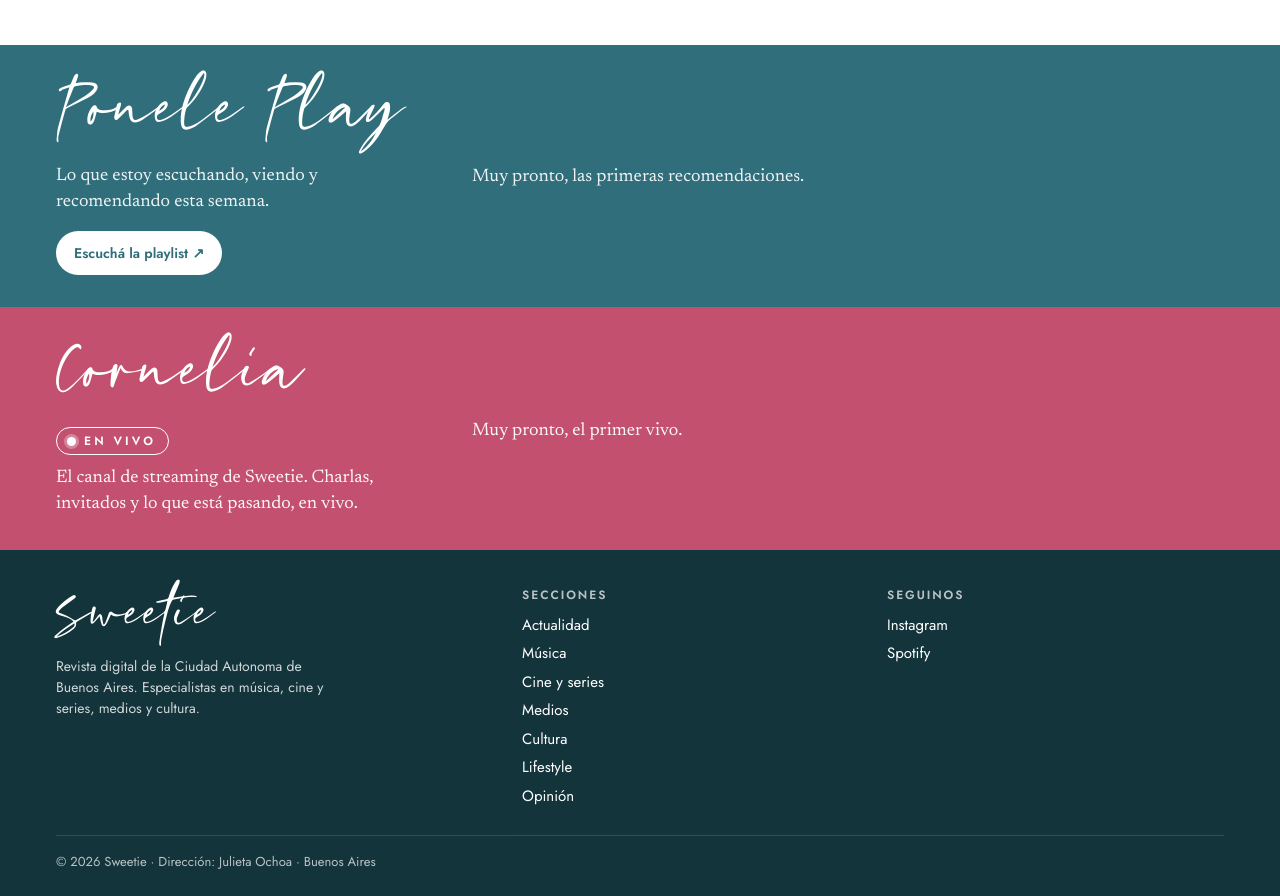
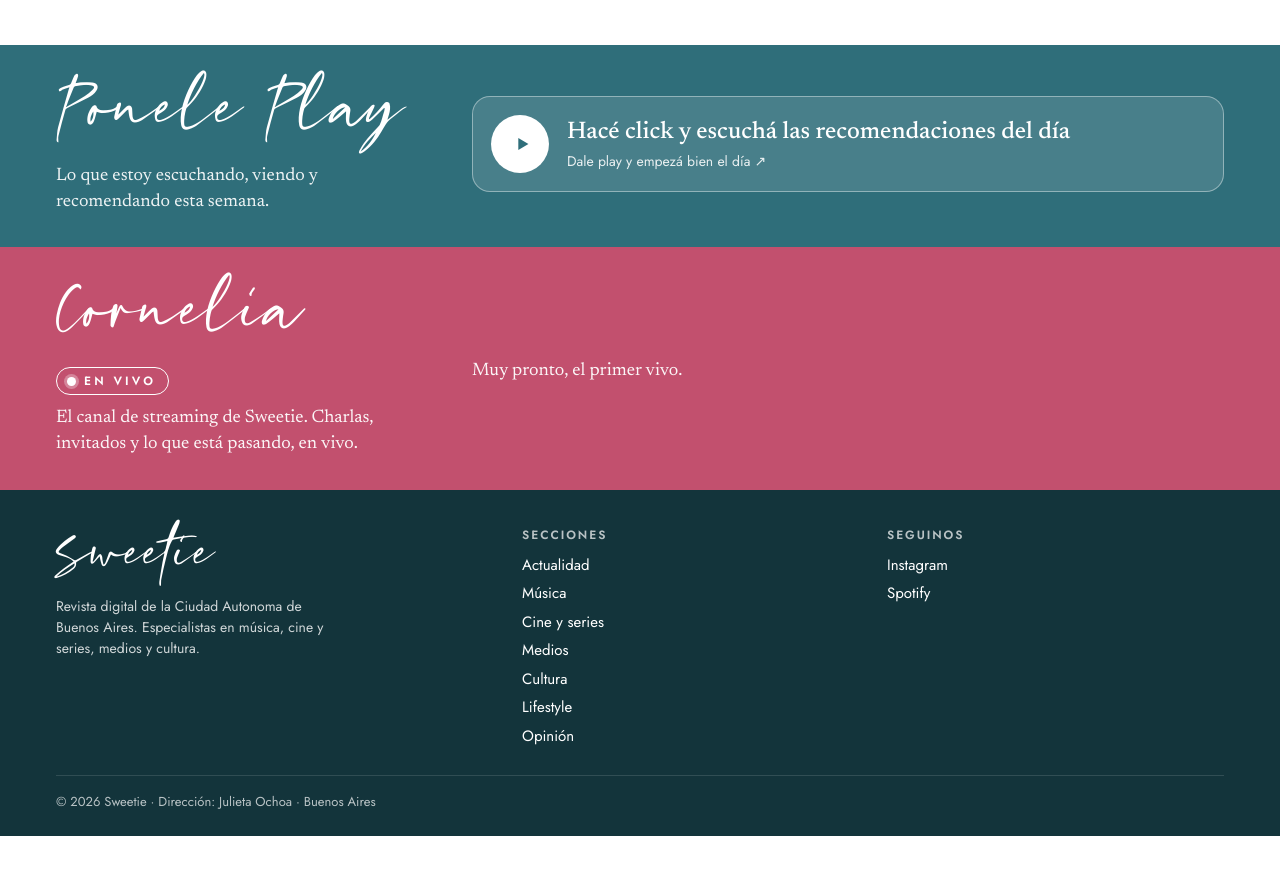
Before and after one commit to sweetiemagazinecom-ui/sweetie, a plain HTML site: page index.html in a window 1280 px wide. Shown: the part 1281-2177 px from the top of the page. After the commit the page ends 2117 px from the top, so only its background shows below. Drawn offline with nearby package versions, Linux system fonts and the light colour scheme.

Commit message:
Add files via upload

```diff
--- a/index.html
+++ b/index.html
@@ -129,6 +129,13 @@ a:hover .h{text-decoration:underline;text-decoration-thickness:1px;text-underlin
 .pp-list .vol{color:#fff;opacity:.75}
 .pp-list .h{font-size:19px;color:#fff}
 .pp-list .ph{aspect-ratio:1/1;background:rgba(255,255,255,.12)}
+.pp-cta{align-self:center;display:flex;align-items:center;gap:18px;padding:18px 24px 18px 18px;border-radius:18px;background:rgba(255,255,255,.12);border:1px solid rgba(255,255,255,.4);color:#fff;text-decoration:none;transition:background .2s}
+.pp-cta:hover{background:rgba(255,255,255,.2)}
+.pp-play{flex:none;width:58px;height:58px;border-radius:50%;background:#fff;color:var(--band-deep);display:grid;place-items:center;padding-left:3px;transition:transform .2s}
+.pp-cta:hover .pp-play{transform:scale(1.06)}
+.pp-txt{display:flex;flex-direction:column;gap:4px;min-width:0}
+.pp-txt b{font-family:var(--head);font-weight:500;font-size:clamp(19px,2.2vw,24px);line-height:1.25}
+.pp-txt small{font-size:14px;opacity:.88}
 .pp-empty{font-family:var(--head);font-size:18px;opacity:.85;align-self:center}
 /* página de sección */
 .sechead{padding-bottom:16px;margin-bottom:24px;border-bottom:3px double var(--rule-strong)}
@@ -275,8 +282,8 @@ function coBand(){
 function ppBand(exclude){
   var pp=sorted().filter(function(a){return inSec(a,'ponele-play')&&exclude.indexOf(a)<0}).slice(0,3);
   return '<section class="pp-band" aria-label="Ponele Play"><div class="wrap"><div><h2>Ponele Play</h2><p>'+esc(DATA.ppText||'Lo que estoy escuchando, viendo y recomendando.')+'</p>'+
-    (DATA.playlist?'<a class="go" href="'+esc(DATA.playlist)+'" target="_blank" rel="noopener">Escuchá la playlist ↗</a>':'')+'</div>'+
-    (pp.length?'<div class="pp-list">'+pp.map(function(a){return '<a class="card" href="'+href(a)+'">'+ph(a)+'<span class="vol">'+esc(fdate(a.date))+'</span><h3 class="h">'+esc(a.title)+'</h3></a>'}).join('')+'</div>':'<p class="pp-empty">Muy pronto, las primeras recomendaciones.</p>')+
+    (DATA.playlist&&pp.length?'<a class="go" href="'+esc(DATA.playlist)+'" target="_blank" rel="noopener">Escuchá la playlist ↗</a>':'')+'</div>'+
+    (pp.length?'<div class="pp-list">'+pp.map(function(a){return '<a class="card" href="'+href(a)+'">'+ph(a)+'<span class="vol">'+esc(fdate(a.date))+'</span><h3 class="h">'+esc(a.title)+'</h3></a>'}).join('')+'</div>':(DATA.playlist?'<a class="pp-cta" href="'+esc(DATA.playlist)+'" target="_blank" rel="noopener"><span class="pp-play" aria-hidden="true"><svg width="22" height="22" viewBox="0 0 24 24" fill="currentColor"><path d="M8 5.5v13l11-6.5z"/></svg></span><span class="pp-txt"><b>Hacé click y escuchá las recomendaciones del día</b><small>Dale play y empezá bien el día ↗</small></span></a>':'<p class="pp-empty">Muy pronto, las primeras recomendaciones.</p>'))+
     '</div></section>';
 }
 function listItem(a){return '<a class="item" href="'+href(a)+'">'+ph(a)+'<div><span class="vol">'+esc(fdate(a.date))+'</span><h2 class="h">'+esc(a.title)+'</h2>'+(a.dek?'<p class="dek">'+esc(a.dek)+'</p>':'')+'<div class="meta">Por '+esc(a.author||'Julieta Ochoa')+'</div></div></a>'}
```
